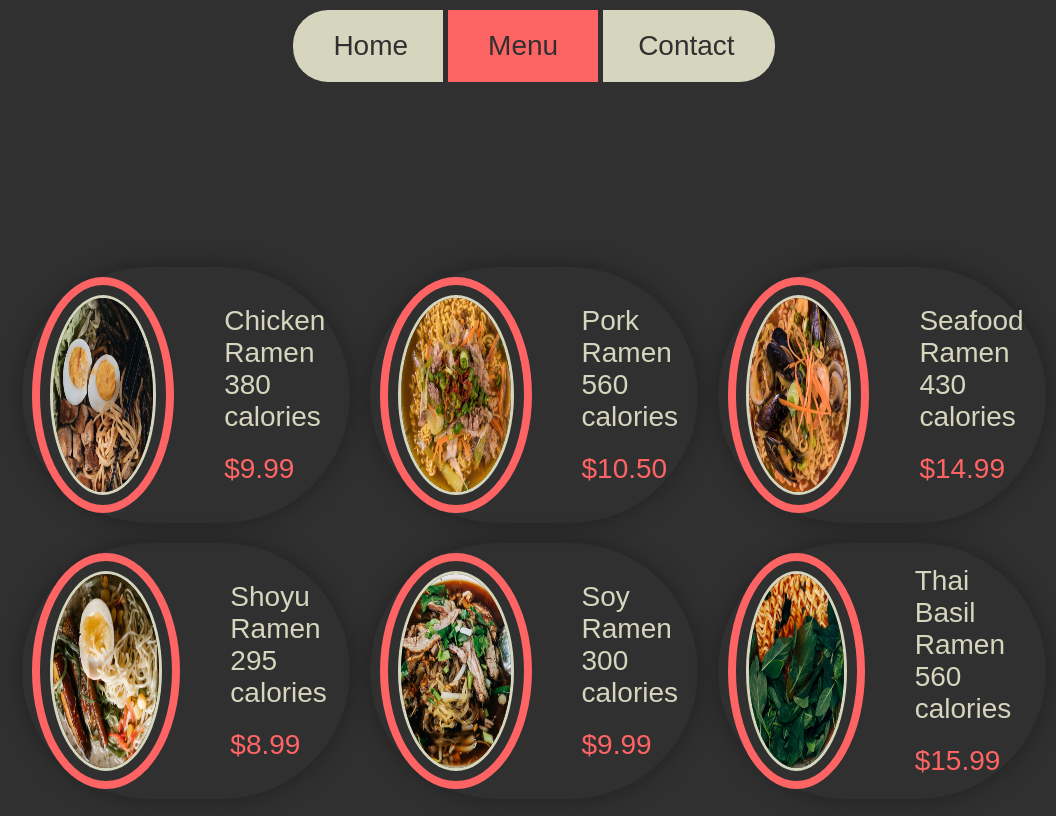
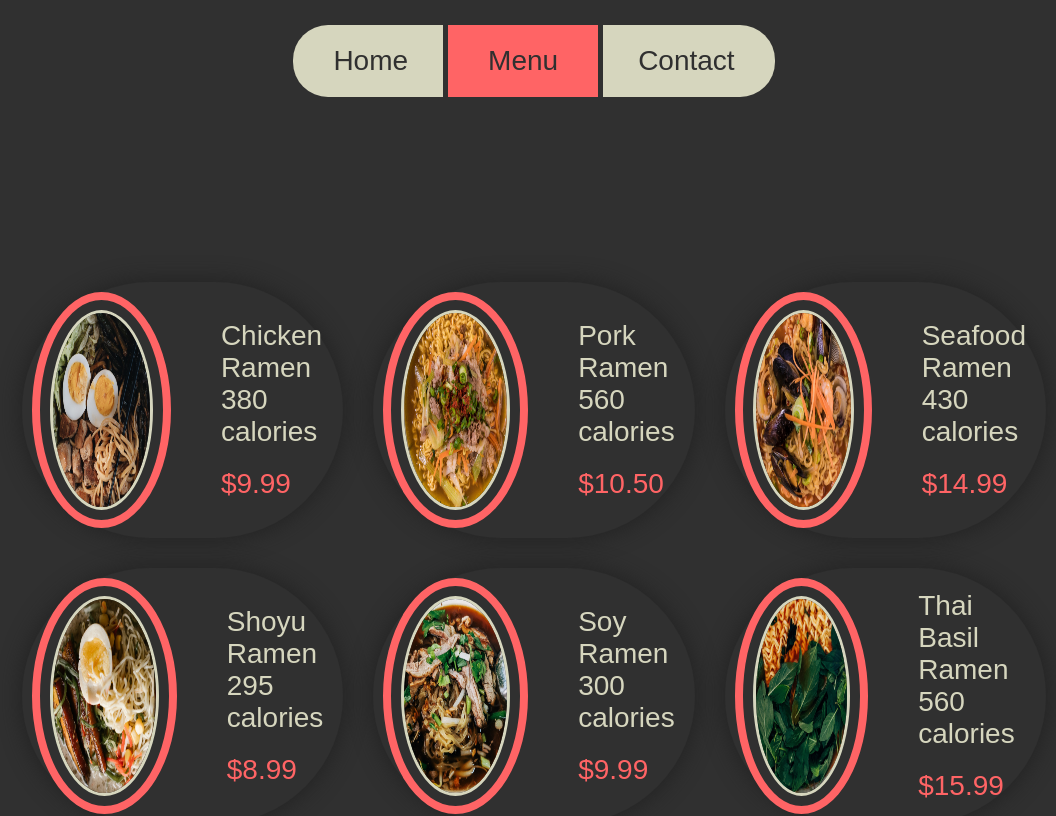
Before and after one commit to vpersaud1245/restaurant-page, a website built with webpack: page src/index.html in a window 1280 px wide. Both pictures are taken after a click on the button "Menu". Shown: the top 816 px of the page, without its empty margins (106-1162 px from the left). Built offline with nearby package versions, Linux system fonts and the light colour scheme.

Commit message:
Adjust header margin and menu gap

```diff
--- a/src/index.js
+++ b/src/index.js
@@ -10,7 +10,6 @@ renderHomePage();
 renderFooter();
 
 /** TO DO
- * Add github icon hover animation
  * Rename HTML title in webpack config to "Restaurant Page" when complete
  * Add fade out to page
  */
--- a/src/style.css
+++ b/src/style.css
@@ -51,7 +51,7 @@ video {
 .header {
   display: flex;
   justify-content: center;
-  margin: 10px 0;
+  margin: 25px 0 10px 0;
 }
 
 /*
@@ -262,7 +262,7 @@ video {
 .menu {
   display: grid;
   grid-template-columns: repeat(3, 1fr);
-  gap: 20px;
+  gap: 30px;
   margin-top: 150px;
 }
 
```
